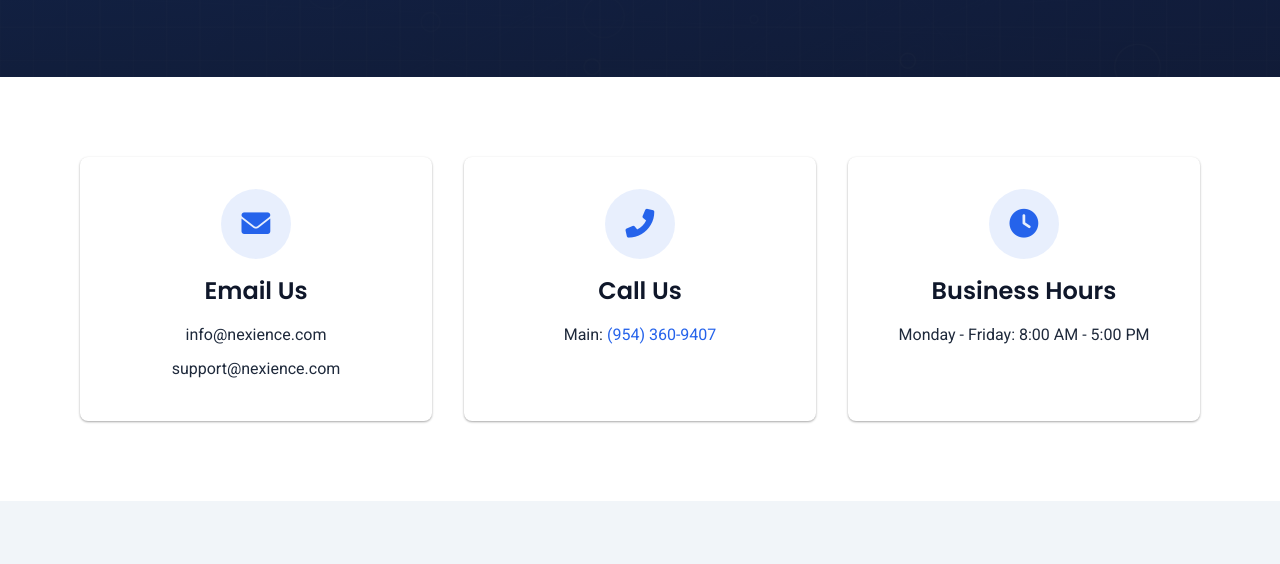
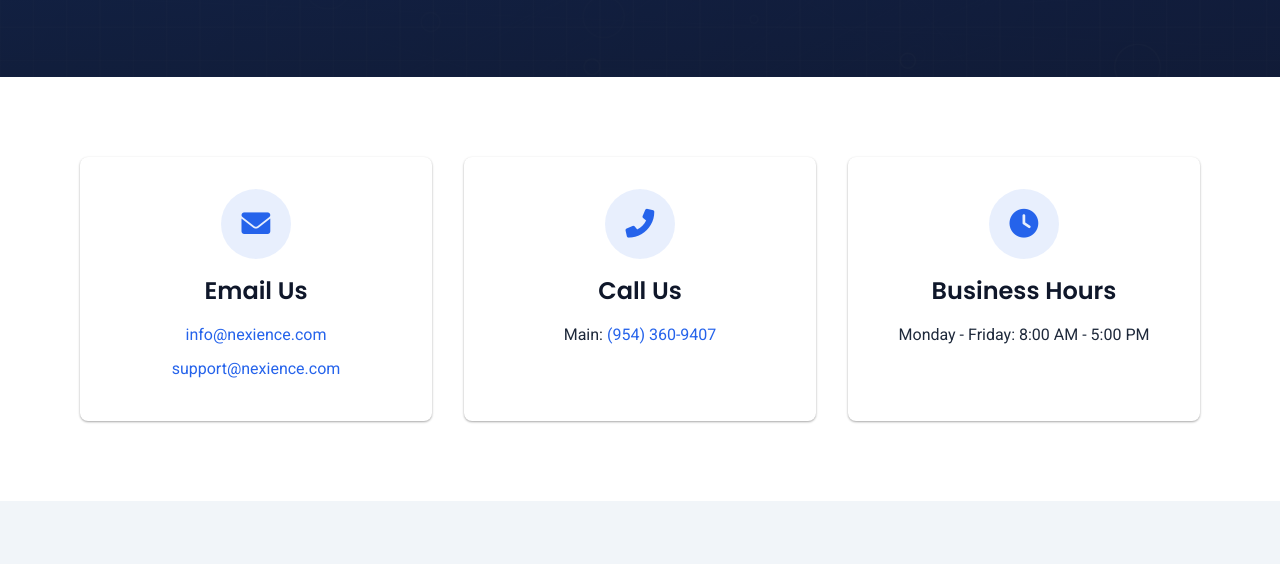
Before and after one commit to waltidor001/nexience, a website: page contact.html in a window 1280 px wide. Shown: the part 236-800 px from the top of the page. Drawn offline with Linux system fonts and the light colour scheme.

Commit message:
Update contact.html

```diff
--- a/contact.html
+++ b/contact.html
@@ -57,8 +57,8 @@
                         <i class="fas fa-envelope"></i>
                     </div>
                     <h3>Email Us</h3>
-                    <p><a href="mailto:info@nexience.com"></a>info@nexience.com</p>
-                    <p><a href="mailto:support@nexience.com"></a>support@nexience.com</p>
+                    <p><a href="mailto:info@nexience.com">info@nexience.com</a></p>
+                    <p><a href="mailto:support@nexience.com">support@nexience.com</a></p>
                     <!--<p>sales@nexience.com</p>-->
                 </div>
                 <div class="contact-card">
@@ -164,7 +164,7 @@
                 </div>
                 <div class="footer-contact">
                     <h3>Contact Us</h3>
-                    <p><i class="fas fa-envelope"></i> <a href="mailto:info@nexience.com"></a>info@nexience.com</p>
+                    <p><i class="fas fa-envelope"></i> <a href="mailto:info@nexience.com">info@nexience.com</a></p>
                     <p><i class="fas fa-phone"></i> <a href="tel:+9543609407">(954) 360-9407</a></p>
                 </div>
             </div>
```
